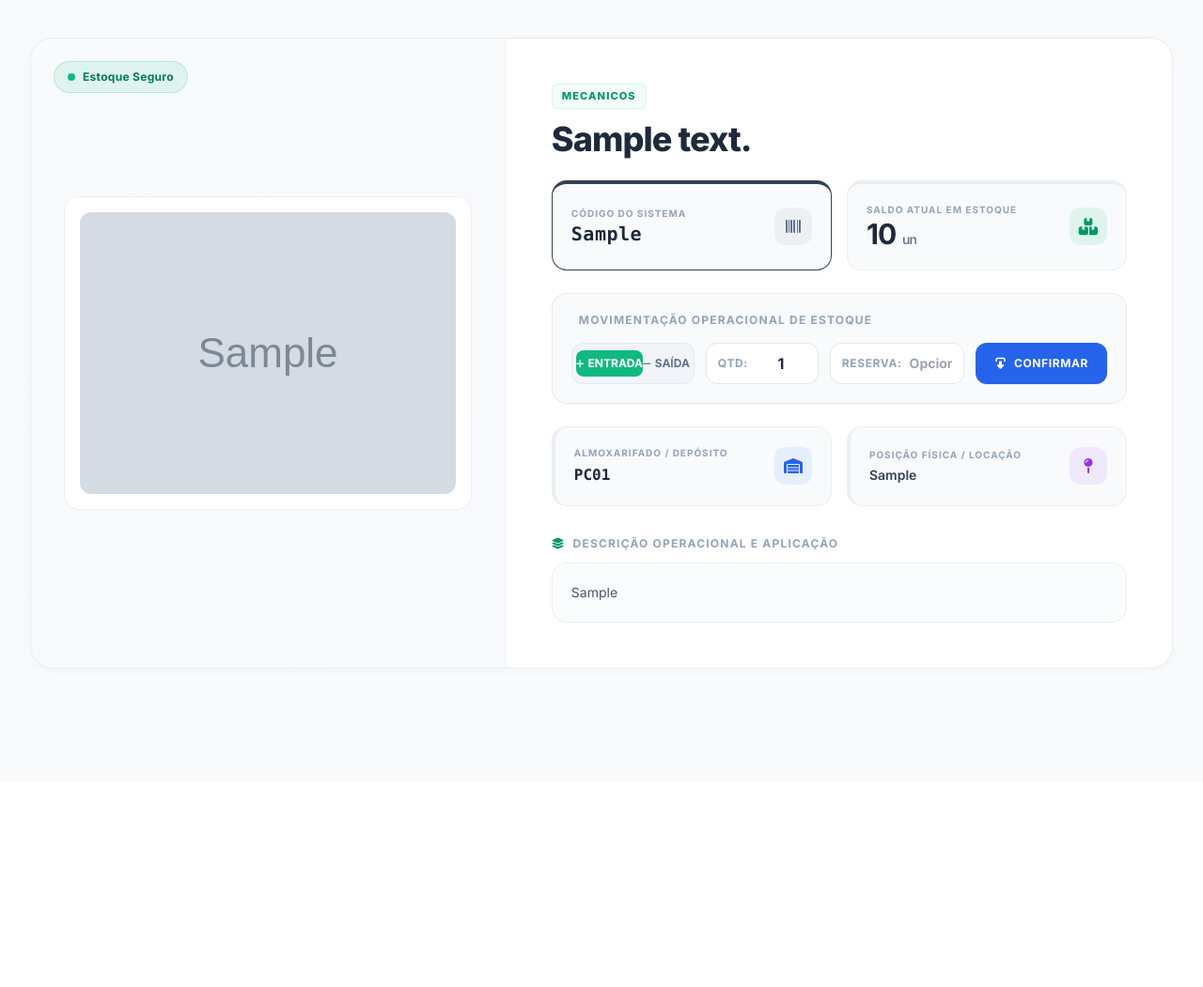
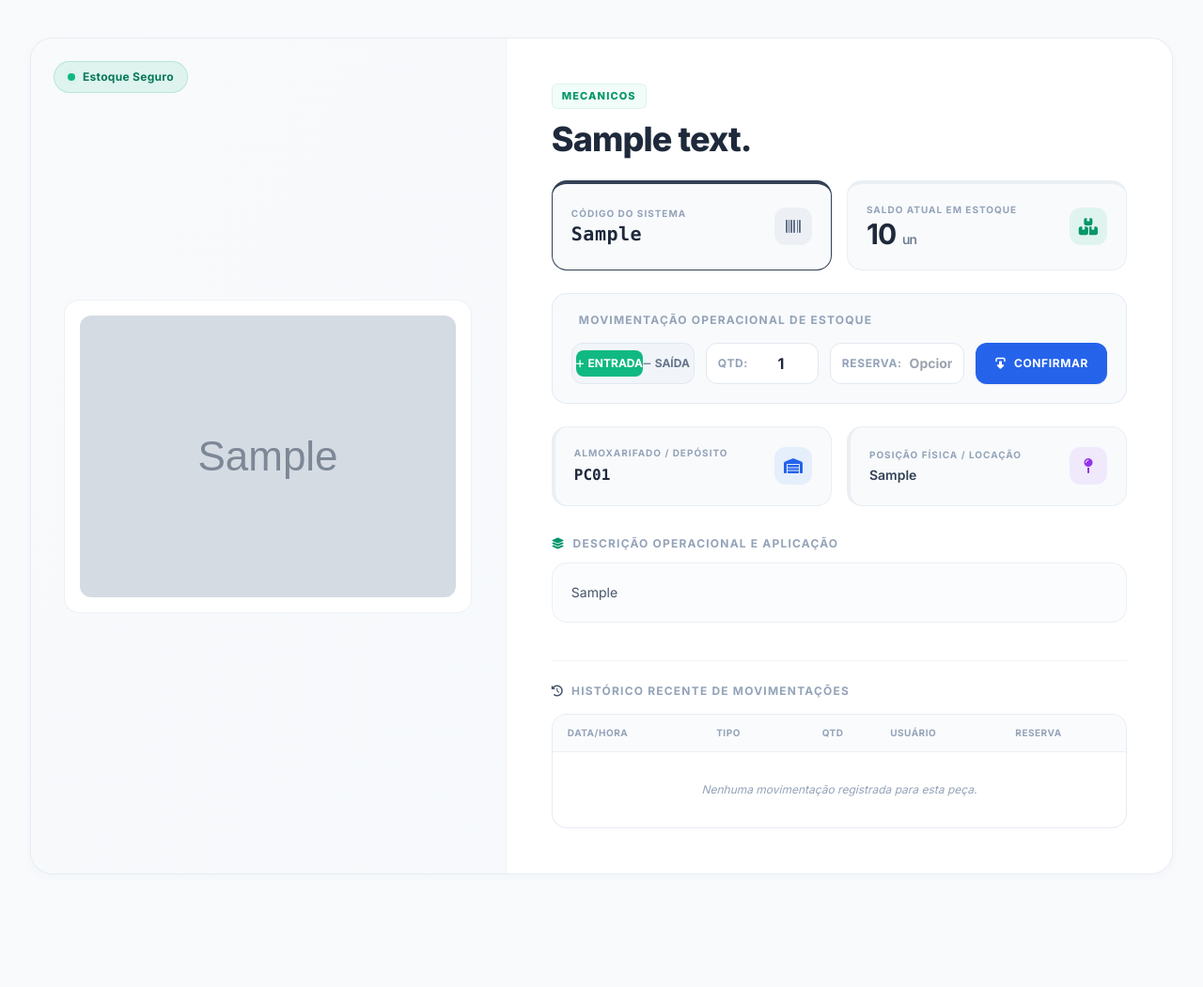
Before and after one commit to lilaDP/catalogo_pecas_amaggi, a Django app: page /peca/1/ in a window 1280 px wide. Shown: the part 81-1132 px from the top of the page at 94% size. Before the commit the page ends 793 px from the top, so only its background shows below. Run offline with Django 4.2, Linux system fonts and the light colour scheme; tables that the repository leaves empty hold one stand-in row (values such as "Sample post"); grey boxes marked "Sample" are stand-in pictures; some libraries are stand-ins or nearby versions.

Commit message:
Corrigindo tela de detalhes e adicionando historico

```diff
--- a/pecas/templates/pecas/detalhe_peca.html
+++ b/pecas/templates/pecas/detalhe_peca.html
@@ -37,10 +37,17 @@
 
         <div class="lg:col-span-7 p-6 sm:p-10 lg:p-12 flex flex-col justify-between bg-white">
             <div>
-                <div class="flex items-center gap-2.5">
+                <div class="flex items-center justify-between gap-2.5">
                     <span class="text-[11px] font-extrabold tracking-widest text-emerald-600 uppercase bg-emerald-500/5 px-2.5 py-1 rounded-md border border-emerald-500/10">
                         {% firstof peca.categoria "Componente Geral" %}
                     </span>
+
+                    <!-- BOTÃO EDITAR NO ADMIN (De volta ao seu lugar) -->
+                    {% if user.is_staff %}
+                    <a href="{% url 'admin:pecas_peca_change' peca.id %}" target="_blank" class="bg-amber-500 hover:bg-amber-600 text-white px-3 py-1.5 rounded-lg text-xs font-bold uppercase tracking-wider transition-all flex items-center gap-1.5 shadow-2xs">
+                        <i class="fa-solid fa-pen-to-square"></i> Editar no Admin
+                    </a>
+                    {% endif %}
                 </div>
 
                 <h1 class="text-2xl sm:text-3xl lg:text-4xl font-extrabold text-slate-800 mt-3 tracking-tight leading-tight">
@@ -139,7 +146,7 @@
                     </div>
                 </div>
 
-                <div class="space-y-3">
+                <div class="space-y-3 mb-10">
                     <h3 class="text-xs font-bold text-slate-400 uppercase tracking-widest flex items-center gap-2">
                         <i class="fa-solid fa-layer-group text-emerald-600"></i> Descrição Operacional e Aplicação
                     </h3>
@@ -152,6 +159,58 @@
                     </div>
                 </div>
 
+                <!-- HISTÓRICO DE MOVIMENTAÇÕES (De volta ao seu lugar) -->
+                <div class="space-y-4 pt-6 border-t border-slate-100">
+                    <h3 class="text-xs font-bold text-slate-400 uppercase tracking-widest flex items-center gap-2">
+                        <i class="fa-solid fa-clock-rotate-left text-slate-600"></i> Histórico Recente de Movimentações
+                    </h3>
+
+                    <div class="bg-white border border-slate-200/80 rounded-2xl overflow-hidden shadow-2xs">
+                        <div class="overflow-x-auto">
+                            <table class="w-full text-left border-collapse m-0">
+                                <thead class="bg-slate-50/70 border-b border-slate-200/60 text-[10px] font-bold text-slate-400 uppercase tracking-wider">
+                                    <tr>
+                                        <th class="py-3 px-4 font-bold">Data/Hora</th>
+                                        <th class="py-3 px-4 font-bold">Tipo</th>
+                                        <th class="py-3 px-4 font-bold text-center">Qtd</th>
+                                        <th class="py-3 px-4 font-bold">Usuário</th>
+                                        <th class="py-3 px-4 font-bold">Reserva</th>
+                                    </tr>
+                                </thead>
+                                <tbody class="text-xs text-slate-600 divide-y divide-slate-100 font-medium">
+                                    {% for mov in peca.movimentacoes.all|dictsortreversed:"data_movimentacao" %}
+                                    <tr class="hover:bg-slate-50/50 transition-colors">
+                                        <td class="py-3 px-4 whitespace-nowrap text-slate-500 font-mono text-[11px]">{{ mov.data_movimentacao|date:"d/m/Y H:i" }}</td>
+                                        <td class="py-3 px-4 whitespace-nowrap">
+                                            {% if mov.tipo == 'adicionar' %}
+                                                <span class="inline-flex items-center gap-1 text-emerald-700 bg-emerald-50 px-2 py-0.5 rounded-md font-bold text-[10px] uppercase border border-emerald-500/10">
+                                                    <i class="fa-solid fa-circle-plus"></i> Entrada
+                                                </span>
+                                            {% else %}
+                                                <span class="inline-flex items-center gap-1 text-red-700 bg-red-50 px-2 py-0.5 rounded-md font-bold text-[10px] uppercase border border-red-500/10">
+                                                    <i class="fa-solid fa-circle-minus"></i> Saída
+                                                </span>
+                                            {% endif %}
+                                        </td>
+                                        <td class="py-3 px-4 text-center font-bold text-slate-800">
+                                            {{ mov.quantidade }}
+                                        </td>
+                                        <td class="py-3 px-4 text-slate-500 truncate max-w-[120px]">{{ mov.usuario.username|default:"Sistema" }}</td>
+                                        <td class="py-3 px-4 font-mono text-slate-500 truncate max-w-[100px]">{{ mov.numero_reserva|default:"-" }}</td>
+                                    </tr>
+                                    {% empty %}
+                                    <tr>
+                                        <td colspan="5" class="py-8 text-center text-slate-400 font-normal italic">
+                                            Nenhuma movimentação registrada para esta peça.
+                                        </td>
+                                    </tr>
+                                    {% endfor %}
+                                </tbody>
+                            </table>
+                        </div>
+                    </div>
+                </div>
+
             </div>
         </div>
     </div>
```
